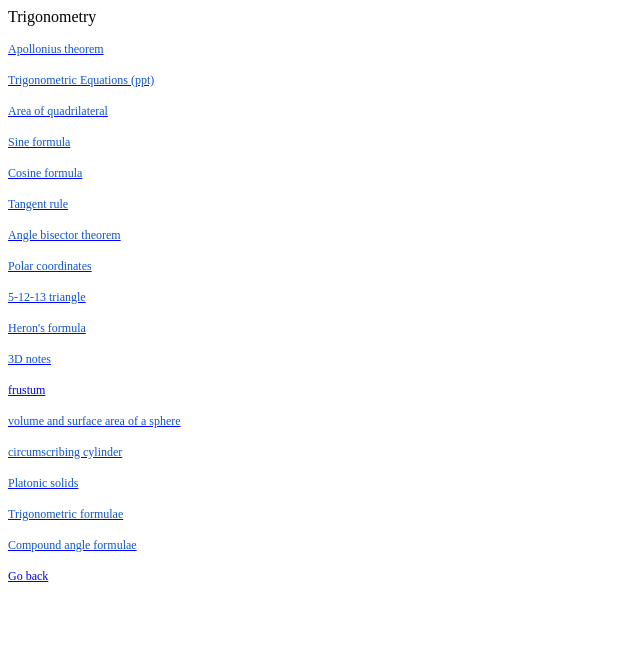
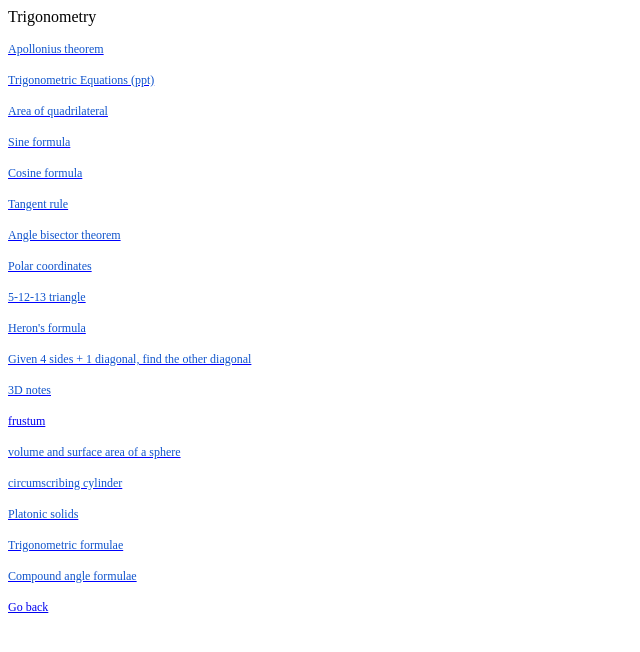
Before and after one commit to twhung78/twhung78.github.io, a plain HTML site: page Trigonometry/index.htm in a window 1280 px wide. Shown: the whole page, without its empty margins (0-640 px from the left). Drawn offline with Linux system fonts and the light colour scheme.

Commit message:
Add files via upload

```diff
--- a/Trigonometry/index.htm
+++ b/Trigonometry/index.htm
@@ -50,6 +50,10 @@ Polar coordinates</span></a></span></p>
 <span style="font-size:9.0pt;font-family:&quot;Times New Roman&quot;;color:#1155CC">
 Heron's formula</span></a></span></p>
 <p class="normal"><span lang="EN-US">
+<a style="color: blue; text-decoration: underline; text-underline: single" target="main" href="Given_4_sides_&_a_diagonal_find_the_other_diagonal.pdf">
+<span style="font-size:9.0pt;font-family:&quot;Times New Roman&quot;;color:#1155CC">
+Given 4 sides + 1 diagonal, find the other diagonal</span></a></span></p>
+<p class="normal"><span lang="EN-US">
 <a style="color: blue; text-decoration: underline; text-underline: single" target="main" href="3Dnotes.pdf">
 <span style="font-size:9.0pt;font-family:&quot;Times New Roman&quot;;color:#1155CC">
 3D notes</span></a></span></p>
```
